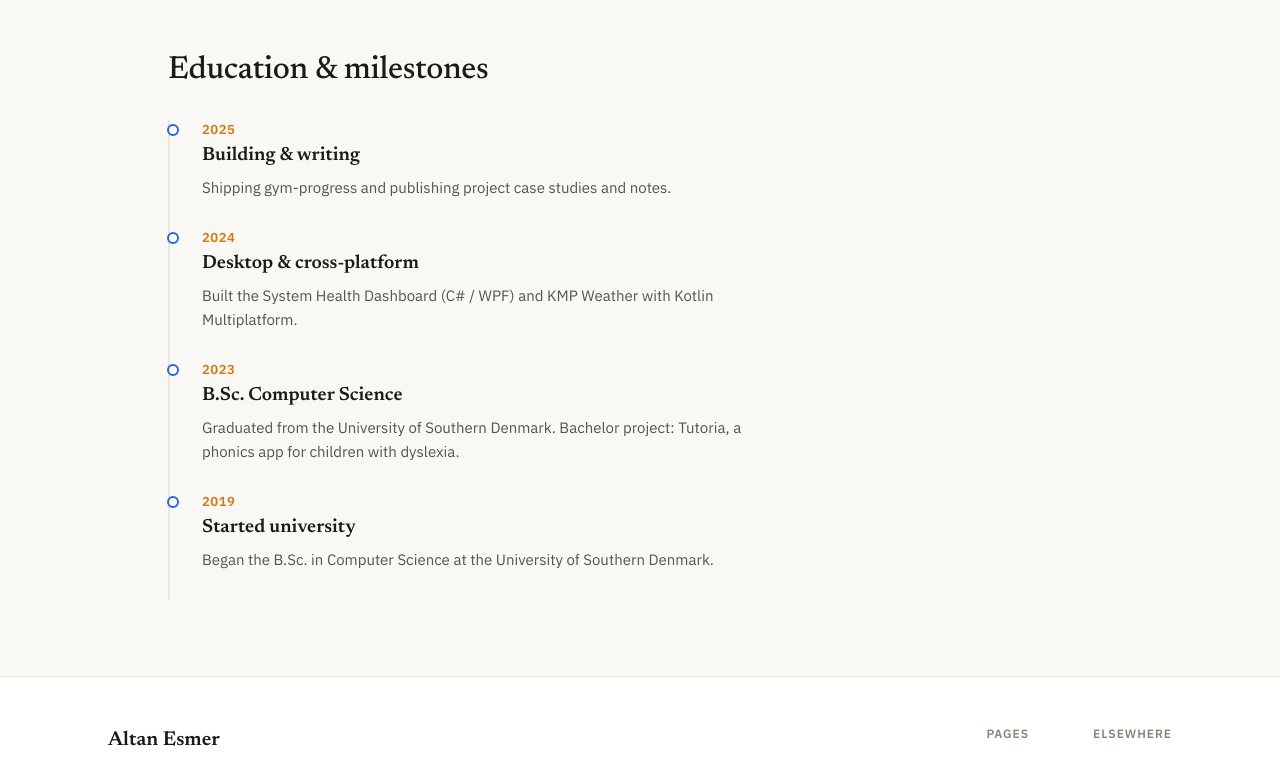
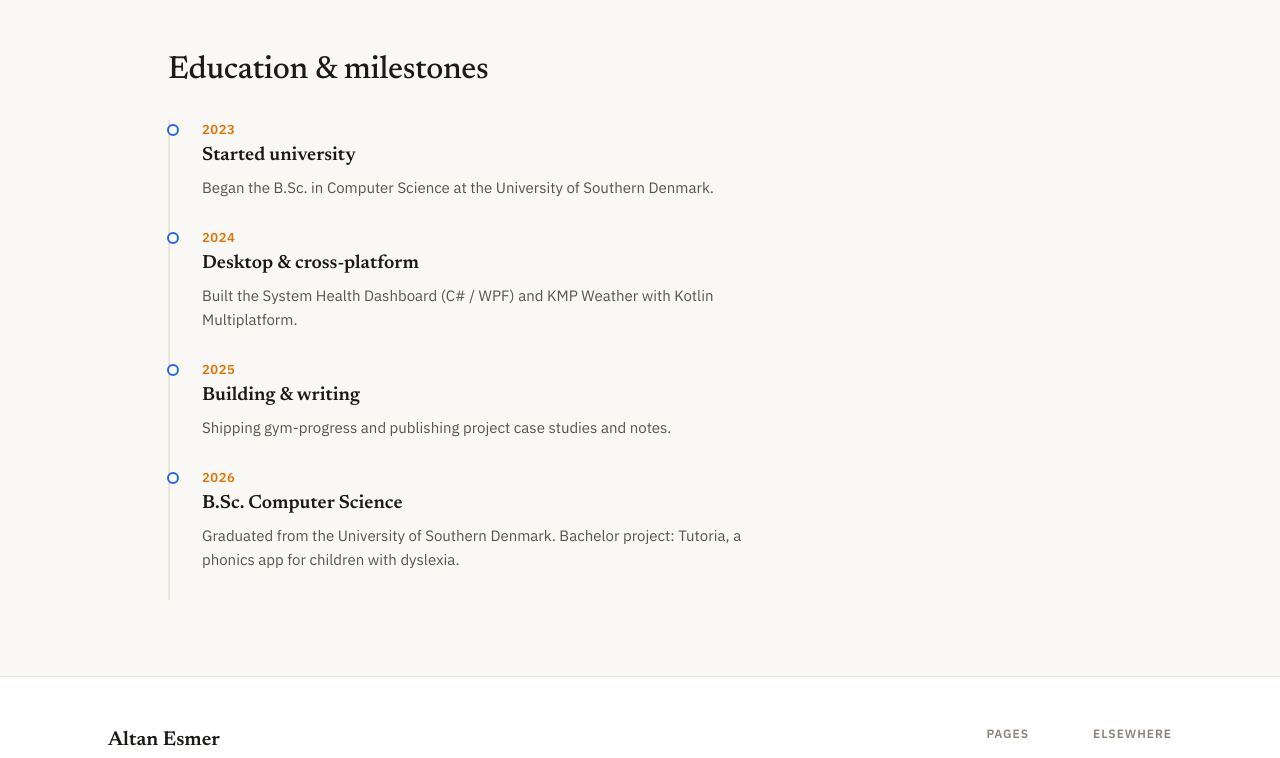
Before and after one commit to AltanEsmer/AltanEsmer.github.io, a Next.js app: page /about in a window 1280 px wide. Shown: the part 603-1361 px from the top of the page. Built offline with nearby package versions, Linux system fonts and the light colour scheme.

Commit message:
fix(about): reverse timeline to ascending and correct education years
Co-Authored-By: Claude Opus 4.8 (1M context) <noreply@anthropic.com>

```diff
--- a/src/app/about/page.tsx
+++ b/src/app/about/page.tsx
@@ -10,9 +10,9 @@ export const metadata = {
 
 const TIMELINE = [
   {
-    year: '2025',
-    title: 'Building & writing',
-    desc: 'Shipping gym-progress and publishing project case studies and notes.',
+    year: '2023',
+    title: 'Started university',
+    desc: 'Began the B.Sc. in Computer Science at the University of Southern Denmark.',
   },
   {
     year: '2024',
@@ -20,14 +20,14 @@ const TIMELINE = [
     desc: 'Built the System Health Dashboard (C# / WPF) and KMP Weather with Kotlin Multiplatform.',
   },
   {
-    year: '2023',
+    year: '2025',
+    title: 'Building & writing',
+    desc: 'Shipping gym-progress and publishing project case studies and notes.',
+  },
+  {
+    year: '2026',
     title: 'B.Sc. Computer Science',
     desc: 'Graduated from the University of Southern Denmark. Bachelor project: Tutoria, a phonics app for children with dyslexia.',
-  },
-  {
-    year: '2019',
-    title: 'Started university',
-    desc: 'Began the B.Sc. in Computer Science at the University of Southern Denmark.',
   },
 ];
 
```
